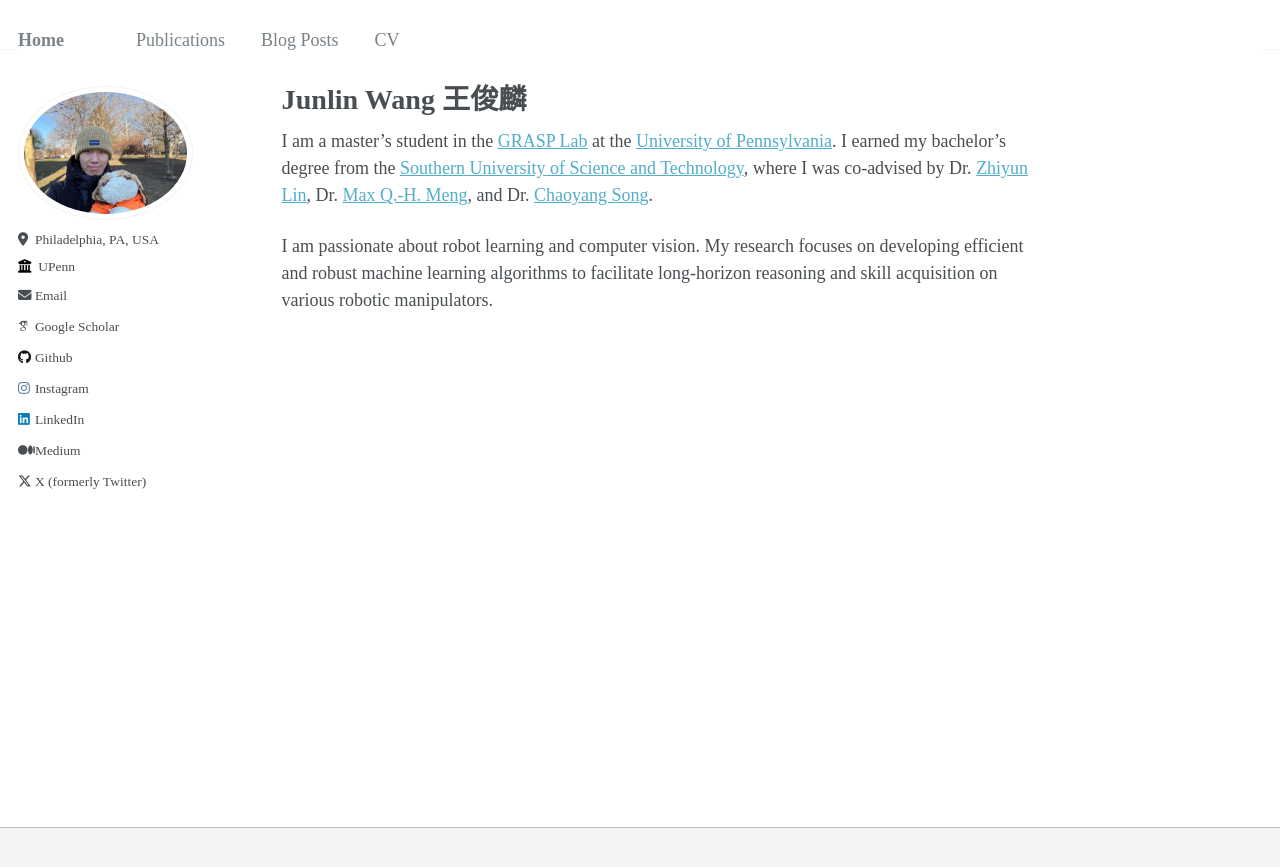
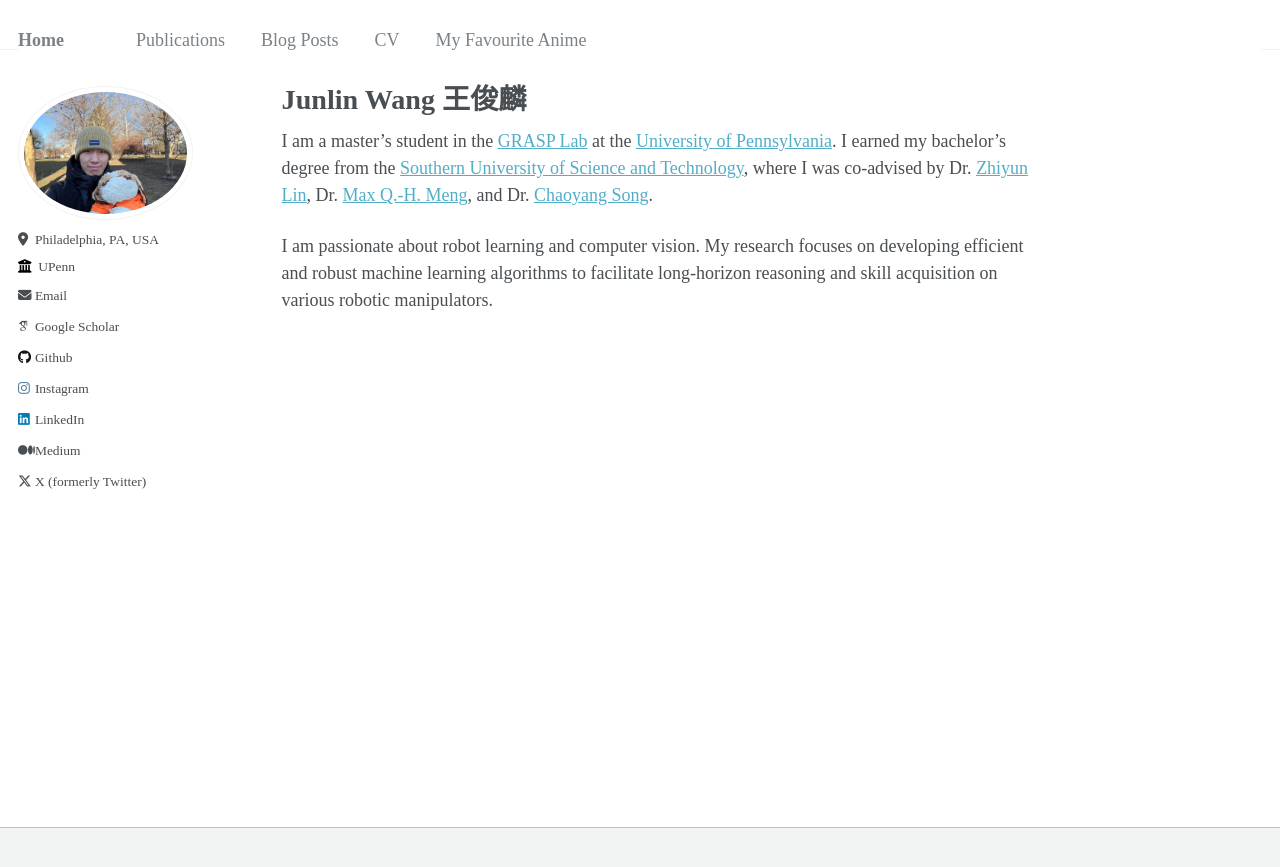
Before and after one commit to HenryWJL/HenryWJL.github.io, a Jekyll site: the page built from _pages/about.md, in a window 1280 px wide. Shown: the top 867 px of the page. Built offline with Jekyll 4.4.1, drawn with Linux system fonts in a browser that asks for light colours; some web fonts are replaced.

Commit message:
Add 'My Favourite Anime' link to navigation

```diff
--- a/_data/navigation.yml
+++ b/_data/navigation.yml
@@ -8,3 +8,6 @@ main:
 
   - title: "CV"
     url: "https://drive.google.com/file/d/11jlKR6MmQh2hBkMoPkbycyTCU3vM0cxL/view?usp=drive_link"
+
+  - title: "My Favourite Anime"
+    url: /anime/
```
